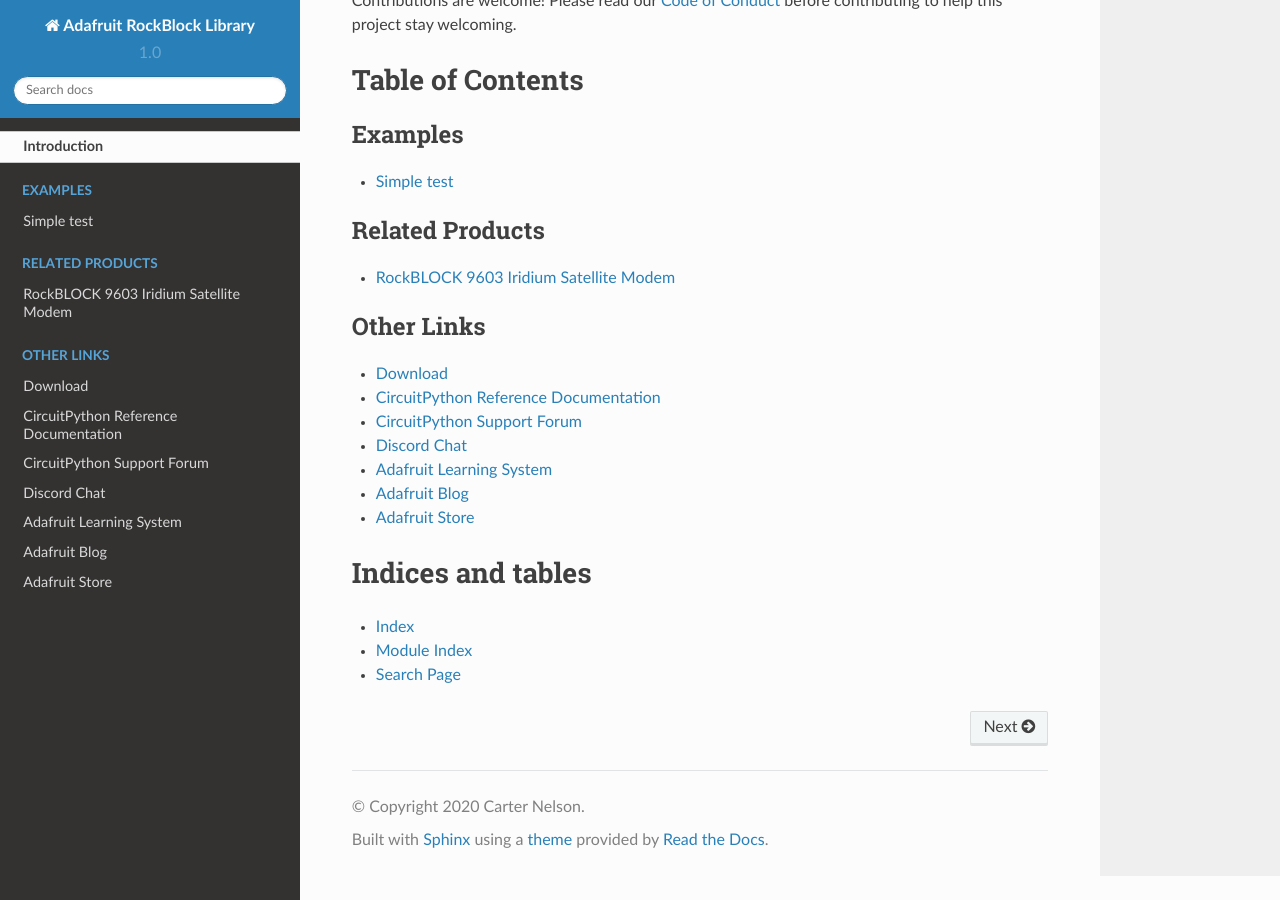
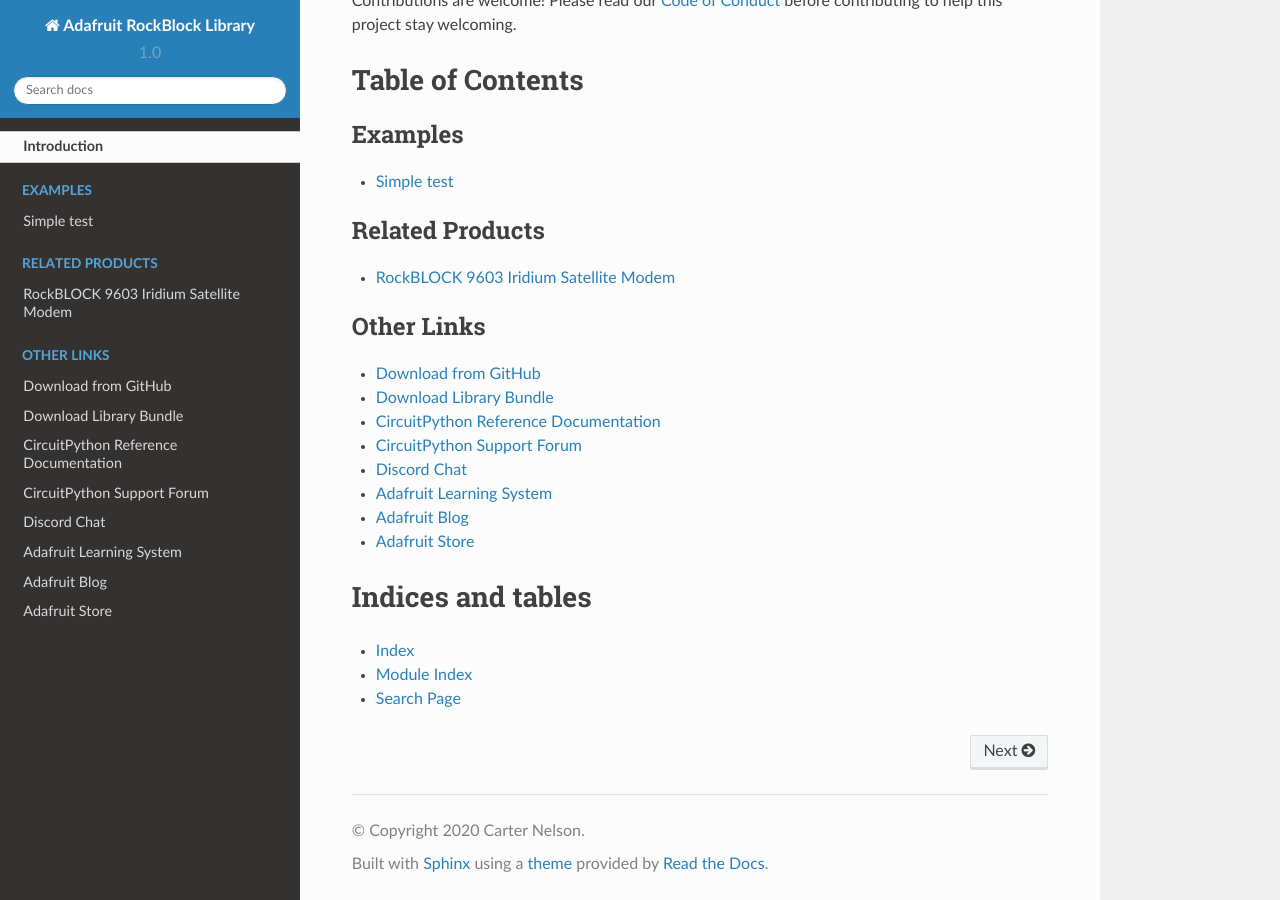
Before and after one commit to adafruit/Adafruit_CircuitPython_RockBlock, a Sphinx documentation site: the page built from docs/index.rst, in a window 1280 px wide and 900 px high, scrolled down 1476 px. Built offline with Sphinx 7.4.7 and the Read the Docs theme 2.0.0, drawn with Linux system fonts in a browser that asks for light colours.

Commit message:
Added cp.org link to index.rst

```diff
--- a/docs/index.rst
+++ b/docs/index.rst
@@ -31,7 +31,8 @@ Table of Contents
 .. toctree::
     :caption: Other Links
 
-    Download <https://github.com/adafruit/Adafruit_CircuitPython_RockBlock/releases/latest>
+    Download from GitHub <https://github.com/adafruit/Adafruit_CircuitPython_RockBlock/releases/latest>
+    Download Library Bundle <https://circuitpython.org/libraries>
     CircuitPython Reference Documentation <https://docs.circuitpython.org>
     CircuitPython Support Forum <https://forums.adafruit.com/viewforum.php?f=60>
     Discord Chat <https://adafru.it/discord>
```
